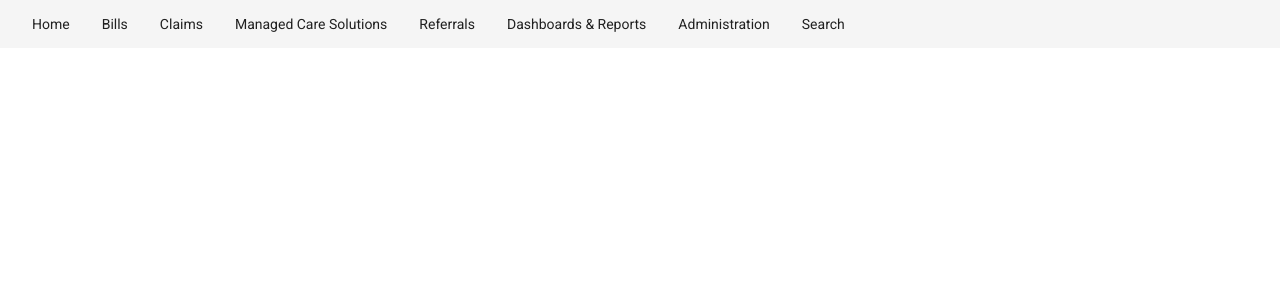
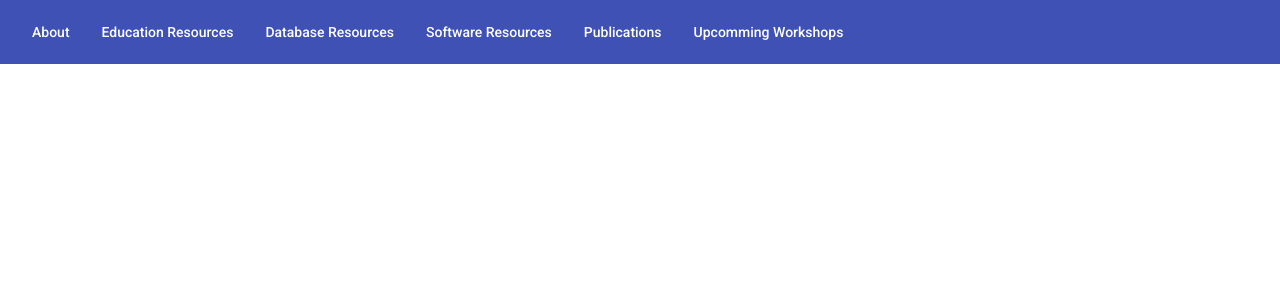
Before and after one commit to virtualcell/CompCellBio, an Angular app: page / in a window 1280 px wide. Shown: the top 300 px of the page. Built offline with nearby package versions, Linux system fonts and the light colour scheme.

Commit message:
Setup basic navbar

```diff
--- a/src/app/app.module.ts
+++ b/src/app/app.module.ts
@@ -12,6 +12,8 @@ import { MatIconModule } from '@angular/material/icon';
 import { NgbModule } from '@ng-bootstrap/ng-bootstrap';
 import { MatListModule } from '@angular/material/list';
 import { MatMenuModule } from '@angular/material/menu';
+import { MatButtonModule } from '@angular/material/button';
+
 
 
 
@@ -27,6 +29,7 @@ import { MatMenuModule } from '@angular/material/menu';
     MatListModule,
     MatMenuModule,
     AppRoutingModule,
+    MatButtonModule,
     BrowserAnimationsModule,
     MatSlideToggleModule,
     MatToolbarModule,
--- a/src/app/components/navbar/navbar.component.html
+++ b/src/app/components/navbar/navbar.component.html
@@ -1,11 +1,14 @@
-<mat-toolbar color="secondary">
-	<mat-nav-list class="list-horizontal">
+<mat-toolbar color="primary">
+  <!-- <mat-nav-list class="list-horizontal"> -->
 
-     <mat-list-item>
-      <button mat-menu-item>Home</button>
-    </mat-list-item>
+  <button mat-button>About</button>
+  <button mat-button>Education Resources</button>
+  <button mat-button>Database Resources</button>
+  <button mat-button>Software Resources</button>
+  <button mat-button>Publications</button>
+  <button mat-button>Upcomming Workshops</button>
 
-	  <mat-list-item>
+  <!--<mat-list-item>
     <button mat-menu-item [matMenuTriggerFor]="billsmenu">Bills</button>
   </mat-list-item>
   <mat-menu #billsmenu="matMenu" [overlapTrigger]="false">
@@ -13,116 +16,11 @@
       <mat-icon>home</mat-icon>
       <span>Bill Management</span>
     </button>
-    </mat-menu>
-
-    <mat-list-item>
-      <button mat-menu-item [matMenuTriggerFor]="claimsmenu">Claims</button>
-    </mat-list-item>
-    <mat-menu #claimsmenu="matMenu" [overlapTrigger]="false">
-      <button mat-menu-item>
-        <mat-icon>home</mat-icon>
-        <span>Claims Management</span>
-      </button>
-      <button mat-menu-item>
-        <mat-icon>save_alt</mat-icon>
-        <span>My Downloads </span>
-      </button>
-    </mat-menu>
-
-    <mat-list-item>
-      <button mat-menu-item [matMenuTriggerFor]="mcsMenu">Managed Care Solutions</button>
-    </mat-list-item>
-    <mat-menu #mcsMenu="matMenu" [overlapTrigger]="false">
-      <button mat-menu-item>
-        <mat-icon>home</mat-icon>
-        <span>UR Management</span>
-      </button>
-    </mat-menu>
-
-    <mat-list-item>
-      <button mat-menu-item [matMenuTriggerFor]="referralsmenu">Referrals</button>
-    </mat-list-item>
-    <mat-menu #referralsmenu="matMenu" [overlapTrigger]="false">
-      <button mat-menu-item>
-        <mat-icon>home</mat-icon>
-        <span>Telephonic Case Management</span>
-      </button>
-      <button mat-menu-item>
-        <mat-icon>save_alt</mat-icon>
-        <span>Utilization Review </span>
-      </button>
-      <button mat-menu-item>
-        <mat-icon>home</mat-icon>
-        <span>Pharmacy Management</span>
-      </button>
-    </mat-menu>
-
-    <mat-list-item>
-      <button mat-menu-item [matMenuTriggerFor]="DRmenu">Dashboards & Reports</button>
-    </mat-list-item>
-    <mat-menu #DRmenu="matMenu" [overlapTrigger]="false">
-      <button mat-menu-item>
-        <mat-icon>home</mat-icon>
-        <span>Dashboards</span>
-      </button>
-      <button mat-menu-item>
-        <mat-icon>save_alt</mat-icon>
-        <span>Reports </span>
-      </button>
-    </mat-menu>
-
-    <mat-list-item>
-      <button mat-menu-item [matMenuTriggerFor]="adminmenu">Administration</button>
-    </mat-list-item>
-    <mat-menu #adminmenu="matMenu" [overlapTrigger]="false">
-      <button mat-menu-item>
-        <mat-icon>home</mat-icon>
-        <span>Coverage</span>
-      </button>
-      <button mat-menu-item>
-        <mat-icon>save_alt</mat-icon>
-        <span>Configuration</span>
-      </button>
-    </mat-menu>
-
-    <mat-list-item>
-      <button mat-menu-item [matMenuTriggerFor]="searchmenu">Search</button>
-    </mat-list-item>
-    <mat-menu #searchmenu="matMenu" [overlapTrigger]="false">
-      <button mat-menu-item>
-        <mat-icon>home</mat-icon>
-        <span>Bills</span>
-      </button>
-      <button mat-menu-item>
-        <mat-icon>save_alt</mat-icon>
-        <span>Claims </span>
-      </button>
-      <button mat-menu-item>
-        <mat-icon>home</mat-icon>
-        <span>Providers</span>
-      </button>
-    </mat-menu>
+  </mat-menu> -->
 
 
 
 
-  </mat-nav-list>
+
+  <!-- </mat-nav-list> -->
 </mat-toolbar>
-<div class="basic-container">
-  <!-- <p>
-    Shows how to make a horizontal <code>mat-nav-list</code> by using some custom css.
-  </p>
-  <p>
-    Take a look inside <code>/styles.scss</code> to see the implementation.
-  </p> -->
-  <!-- <p>
-    See the issue on <a href="https://stackoverflow.com/questions/49161039/mat-nav-list-horizontal-instead-of-vertical">StackOverflow</a>.
-  </p> -->
-</div>
-
-<!--
-Copyright Google LLC All Rights Reserved.
-
-Use of this source code is governed by an MIT-style license that can be
-found in the LICENSE file at https://angular.io/license
--->
--- a/src/app/components/navbar/navbar.component.ts
+++ b/src/app/components/navbar/navbar.component.ts
@@ -7,7 +7,7 @@ import { Component, OnInit } from '@angular/core';
 })
 export class NavbarComponent implements OnInit {
 
-  menuItems: {title:string, children: object[]}[] = [
+  menuItems: { title: string, children: { icon: string, title: string }[] }[] = [
     {
       title: 'Home',
       children: []
--- a/src/styles.scss
+++ b/src/styles.scss
@@ -1,45 +1,3 @@
-
-// Custom Theming for Angular Material
-// For more information: https://material.angular.io/guide/theming
-@import '~@angular/material/theming';
-// Plus imports for other components in your app.
-
-// Include the common styles for Angular Material. We include this here so that you only
-// have to load a single css file for Angular Material in your app.
-// Be sure that you only ever include this mixin once!
-@include mat-core();
-
-// Define the palettes for your theme using the Material Design palettes available in palette.scss
-// (imported above). For each palette, you can optionally specify a default, lighter, and darker
-// hue. Available color palettes: https://material.io/design/color/
-$CompCellBio-primary: mat-palette($mat-indigo);
-$CompCellBio-accent: mat-palette($mat-pink, A200, A100, A400);
-
-// The warn palette is optional (defaults to red).
-$CompCellBio-warn: mat-palette($mat-red);
-
-// Create the theme object. A theme consists of configurations for individual
-// theming systems such as "color" or "typography".
-$CompCellBio-theme: mat-light-theme((
-  color: (
-    primary: $CompCellBio-primary,
-    accent: $CompCellBio-accent,
-    warn: $CompCellBio-warn,
-  )
-));
-
-// Include theme styles for core and each component used in your app.
-// Alternatively, you can import and @include the theme mixins for each component
-// that you are using.
-@include angular-material-theme($CompCellBio-theme);
-
-/* You can add global styles to this file, and also import other style files */
-
-html, body { height: 100%; }
-body { margin: 0; font-family: Roboto, "Helvetica Neue", sans-serif; }
-
-/* Importing Bootstrap SCSS file. */
-@import '~bootstrap/scss/bootstrap';
 @import '~@angular/material/prebuilt-themes/indigo-pink.css';
 
 body {
@@ -48,37 +6,10 @@ body {
 }
 
 .basic-container {
-  padding: 50px;
-
-  a {
-    text-decoration: none;
-    color: yellow;
-  }
+  padding: 5px;
 }
 
 .version-info {
-  color: black;
   font-size: 8pt;
-  position: fixed;
-  bottom: 0;
-  right: 0;
+  float: right;
 }
-
-/* here's what you're looking for B-) */
-mat-nav-list.list-horizontal {
-  padding: 0;
-  .mat-list-item {
-    display: inline-block;
-    height: auto;
-    width: auto;
-  }
-}
-
-.mat-toolbar-row, .mat-toolbar-single-row{
-  height: unset !important;
-}
-
-.mat-list-item .mat-list-item-content {
-  padding-left: 0px !important;
-  padding-right: 0px !important;
-}
```
Lines whose indentation alone changed are shown as unchanged.
